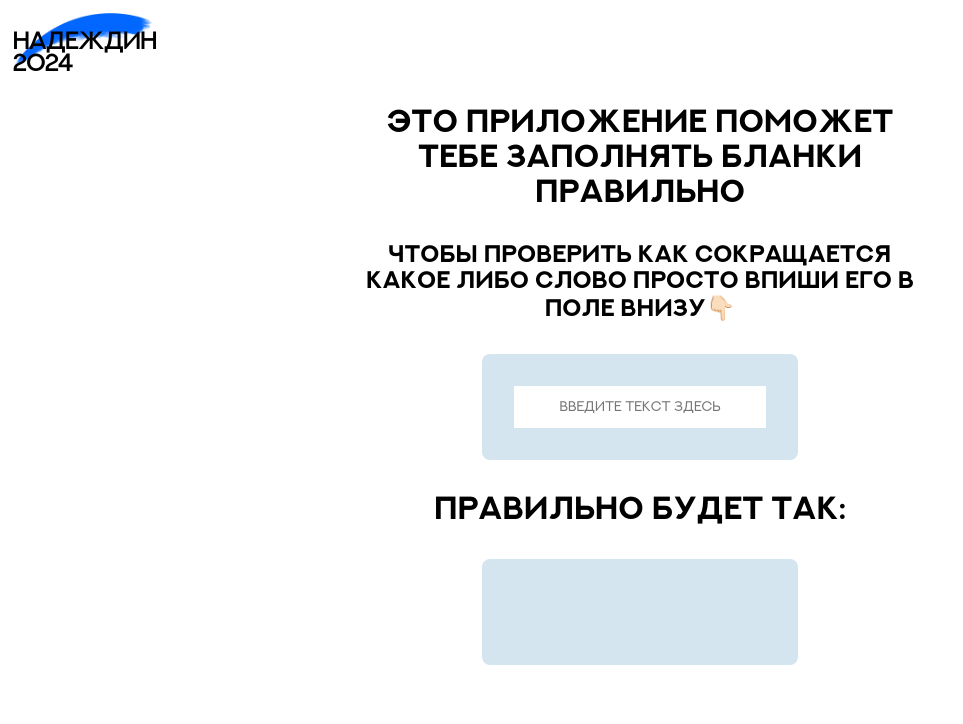
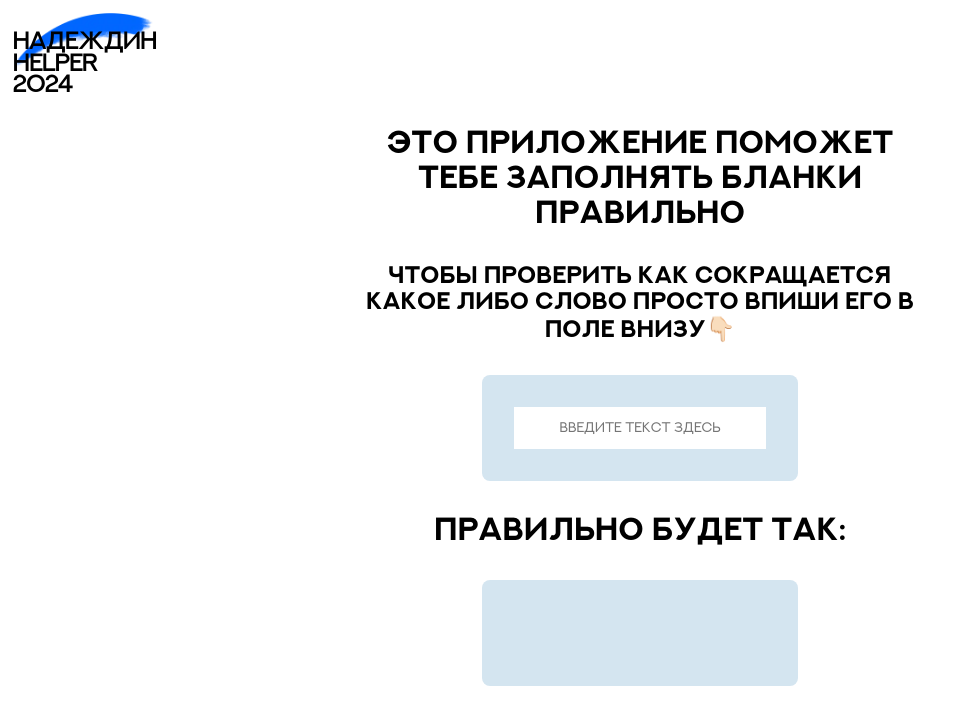
Before and after one commit to SawMassacre/NadezhdinHelper, a Vue app: page / in a window 1280 px wide. Shown: the top 724 px of the page, without its empty margins (0-963 px from the left). Built offline with nearby package versions, Linux system fonts and the light colour scheme.

Commit message:
style: Changed header

```diff
--- a/src/components/HelloWorld.vue
+++ b/src/components/HelloWorld.vue
@@ -1,6 +1,7 @@
 <template>
   <div class="main__logo semi-bold" style="margin: 0.5em">
     <p class="header__title">Надеждин</p>
+    <p class="header__subtitle">Helper</p>
     <p class="header__subtitle">2024</p>
   </div>
   <div class="page-container">
```
